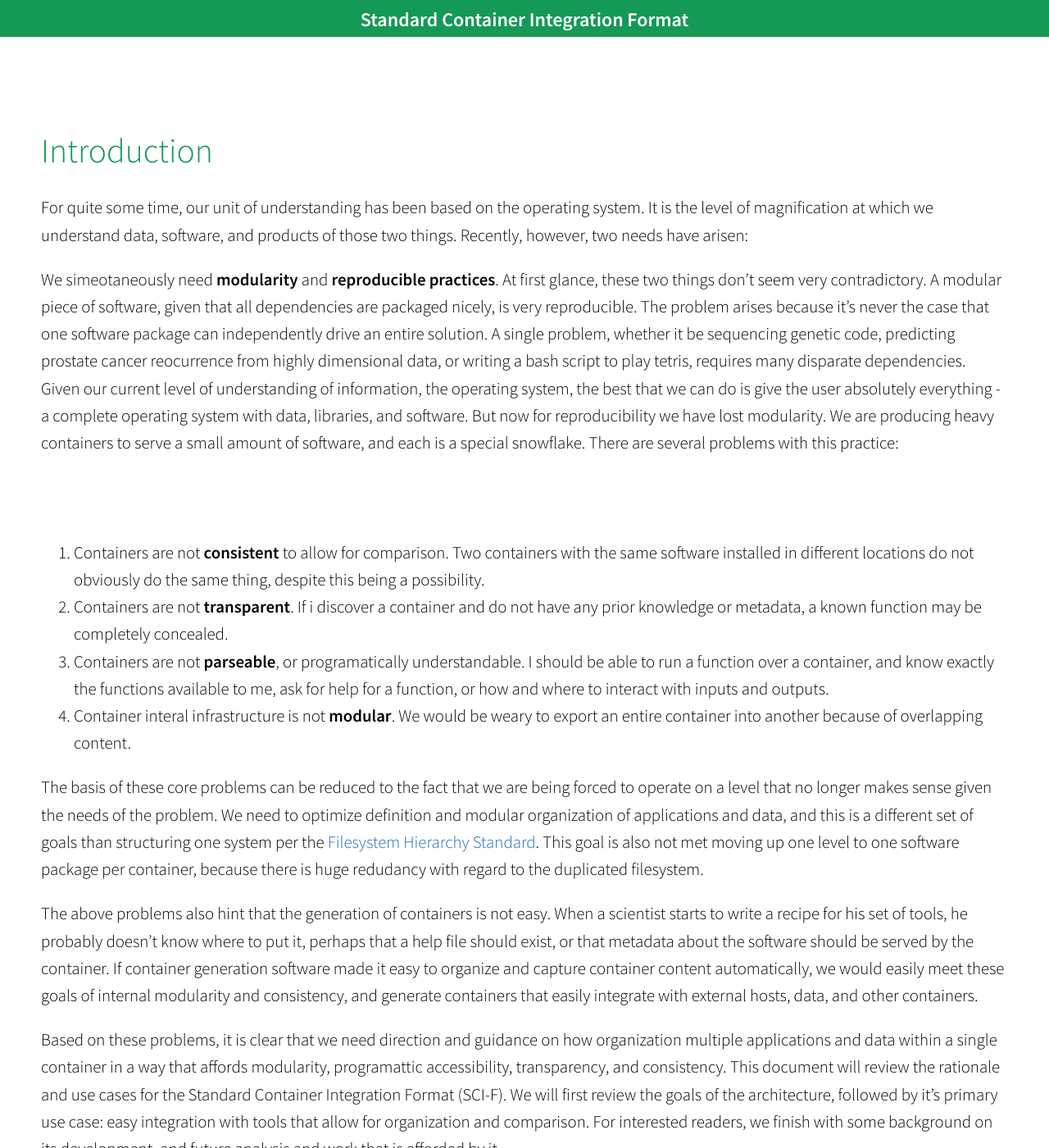
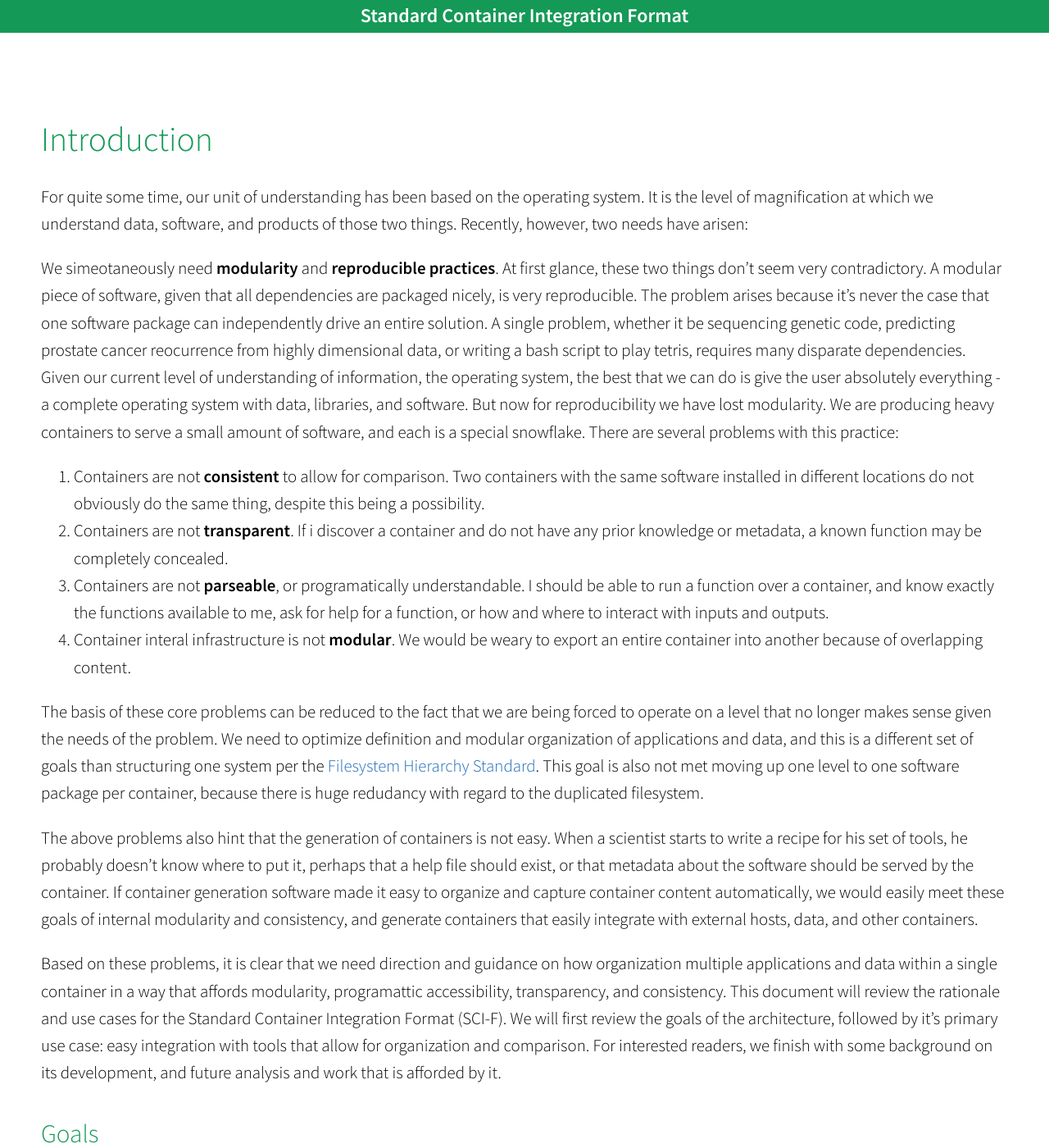
Before and after one commit to pimpim/SCI-F, a Jekyll site: the page built from index.md, in a window 1280 px wide and 1400 px high. Shown: the whole window at 82% size. Built offline with Jekyll 4.4.1, drawn with Linux system fonts in a browser that asks for light colours.

Commit message:
modified:   _layouts/default.html 	modified:   css/cftw.css

```diff
--- a/_layouts/default.html
+++ b/_layouts/default.html
@@ -6,6 +6,7 @@
   <body>
     {% include page-header.html %}
 
+    <br><br><br>
     <section class="main-content">
 
       {{ content }}
--- a/css/cftw.css
+++ b/css/cftw.css
@@ -87,18 +87,13 @@ a:hover { text-decoration: underline; }
     width: 100%; /* Full width */
 }
 
-.project-name { margin-top: 5px; margin-bottom: 0.1rem; color:#fff}
+.project-name { margin-top: 0px; margin-bottom: 0.1rem; color:#fff}
 @media screen and (min-width: 64em) { .project-name { font-size: 1.5rem; } }
 @media screen and (min-width: 42em) and (max-width: 64em) { .project-name { font-size: 1.5rem; } }
 @media screen and (max-width: 42em) { .project-name { font-size: 1.5rem; } }
 
-.project-tagline { margin-bottom: 2rem; font-weight: normal; opacity: 0.7; }
-@media screen and (min-width: 64em) { .project-tagline { font-size: 1.25rem; } }
-@media screen and (min-width: 42em) and (max-width: 64em) { .project-tagline { font-size: 1.15rem; } }
-@media screen and (max-width: 42em) { .project-tagline { font-size: 1rem; } }
-
-.main-content { word-wrap: break-word; }
-.main-content :first-child { margin-top: 100px; }
+.main-content { word-wrap: break-word;}
+.main-content :first-child { margin-top: 0; }
 @media screen and (min-width: 64em) { .main-content { max-width: 80rem; padding: 50px; margin: 0 auto; font-size: 1.3rem; } }
 @media screen and (min-width: 42em) and (max-width: 64em) { .main-content { padding: 2rem 4rem; font-size: 1.3rem; } }
 @media screen and (max-width: 42em) { .main-content { padding: 2rem 1rem; font-size: 1rem; } }
```
